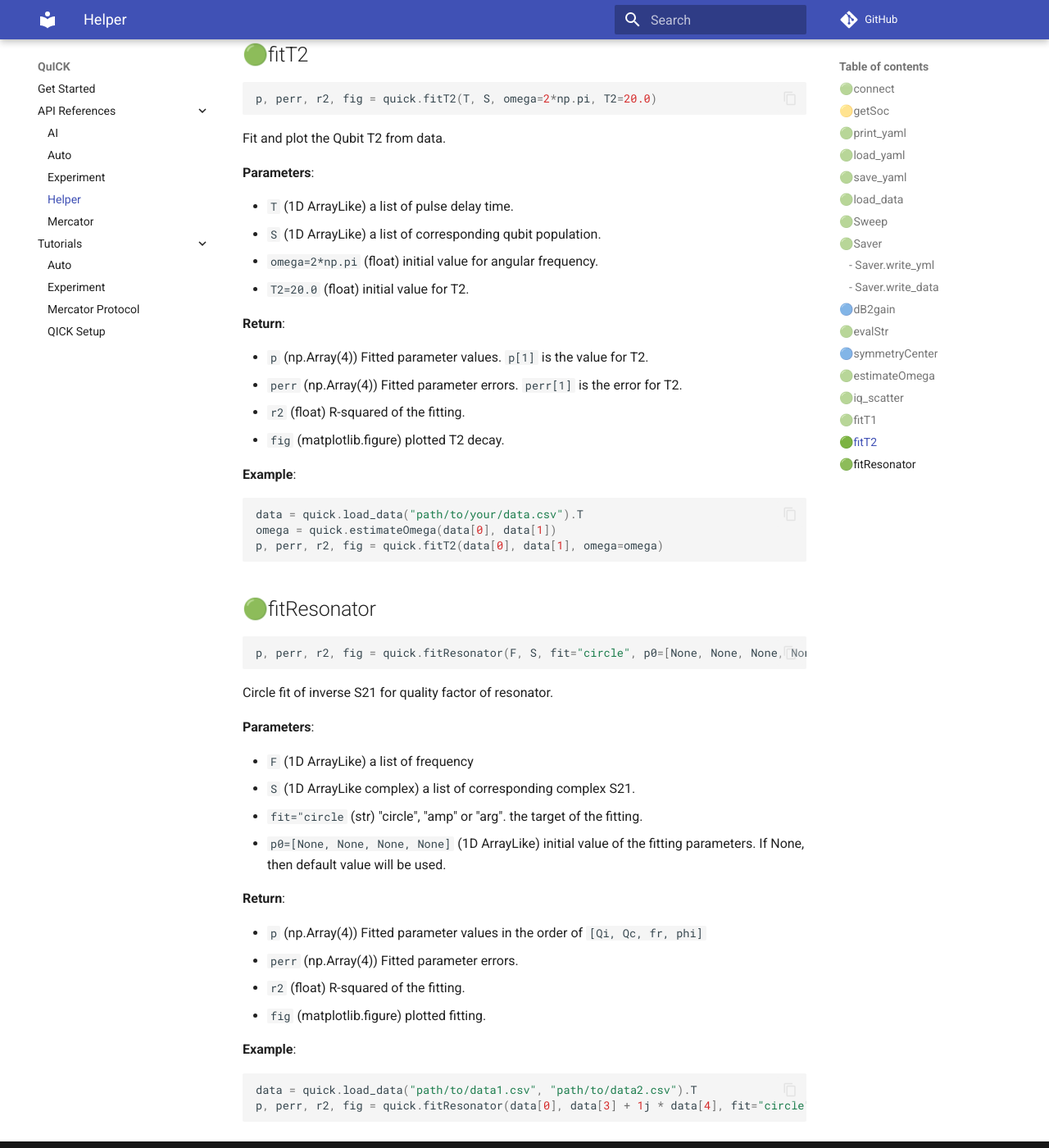
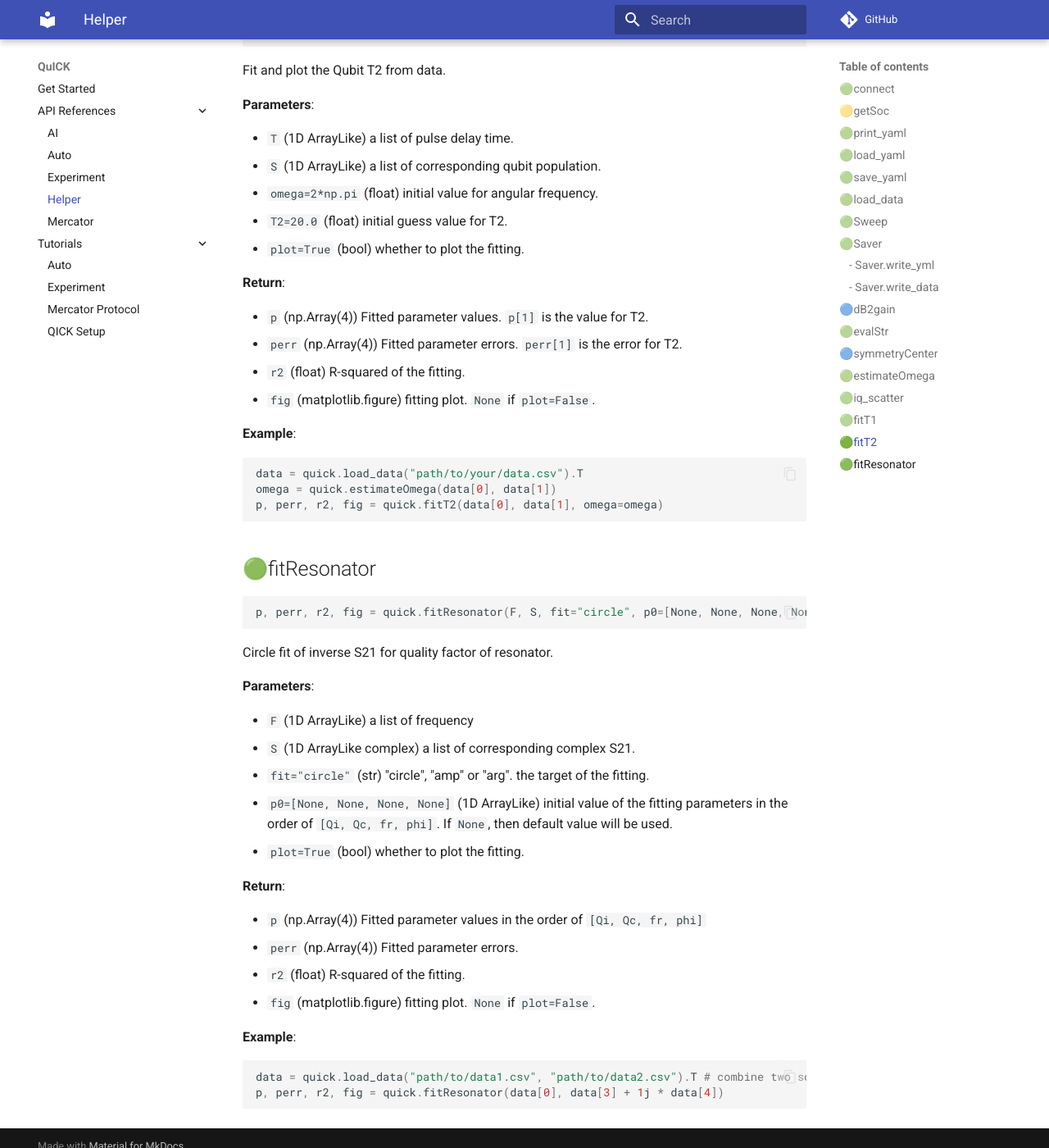
Before and after one commit to clelandlab/quick, an MkDocs documentation site: the page built from docs/API References/helper.md, in a window 1280 px wide and 1400 px high, scrolled down 7825 px. Shown: the whole window at 82% size. Built offline with MkDocs 1.6.1 and Material for MkDocs 9.7.7, drawn with Linux system fonts in a browser that asks for light colours; comment, search, counter and statistics services are not loaded; some of the changed text lies outside the part shown.

Commit message:
Add plot=bool flag on fitting functions

````diff
--- a/docs/API References/helper.md
+++ b/docs/API References/helper.md
@@ -309,7 +309,7 @@ Compute the center for 0-state and 1-state from measured data. Compute the visib
 ## 🟢fitT1
 
 ```python
-p, perr, r2, fig = quick.fitT1(T, S)
+p, perr, r2, fig = quick.fitT1(T, S, plot=True)
 ```
 
 Fit and plot the Qubit T1 from data.
@@ -318,25 +318,19 @@ Fit and plot the Qubit T1 from data.
 
 - `T` (1D ArrayLike) a list of pulse delay time.
 - `S` (1D ArrayLike) a list of corresponding qubit population.
+- `plot=True` (bool) whether to plot the fitting.
 
 **Return**:
 
 - `p` (np.Array(3)) Fitted parameter values. `p[1]` is the value for T1.
 - `perr` (np.Array(3)) Fitted parameter errors. `perr[1]` is the error for T1.
 - `r2` (float) R-squared of the fitting.
-- `fig` (matplotlib.figure) plotted T1 decay.
-
-**Example**:
-
-```python
-data = quick.load_data("path/to/your/data.csv").T
-p, perr, r2, fig = quick.fitT1(data[0], data[1])
-```
+- `fig` (matplotlib.figure) fitting plot. `None` if `plot=False`.
 
 ## 🟢fitT2
 
 ```python
-p, perr, r2, fig = quick.fitT2(T, S, omega=2*np.pi, T2=20.0)
+p, perr, r2, fig = quick.fitT2(T, S, omega=2*np.pi, T2=20.0, plot=True)
 ```
 
 Fit and plot the Qubit T2 from data.
@@ -346,14 +340,15 @@ Fit and plot the Qubit T2 from data.
 - `T` (1D ArrayLike) a list of pulse delay time.
 - `S` (1D ArrayLike) a list of corresponding qubit population.
 - `omega=2*np.pi` (float) initial value for angular frequency.
-- `T2=20.0` (float) initial value for T2.
+- `T2=20.0` (float) initial guess value for T2.
+- `plot=True` (bool) whether to plot the fitting.
 
 **Return**:
 
 - `p` (np.Array(4)) Fitted parameter values. `p[1]` is the value for T2.
 - `perr` (np.Array(4)) Fitted parameter errors. `perr[1]` is the error for T2.
 - `r2` (float) R-squared of the fitting.
-- `fig` (matplotlib.figure) plotted T2 decay.
+- `fig` (matplotlib.figure) fitting plot. `None` if `plot=False`.
 
 **Example**:
 
@@ -366,7 +361,7 @@ p, perr, r2, fig = quick.fitT2(data[0], data[1], omega=omega)
 ## 🟢fitResonator
 
 ```python
-p, perr, r2, fig = quick.fitResonator(F, S, fit="circle", p0=[None, None, None, None])
+p, perr, r2, fig = quick.fitResonator(F, S, fit="circle", p0=[None, None, None, None], plot=True)
 ```
 
 Circle fit of inverse S21 for quality factor of resonator.
@@ -375,19 +370,20 @@ Circle fit of inverse S21 for quality factor of resonator.
 
 - `F` (1D ArrayLike) a list of frequency
 - `S` (1D ArrayLike complex) a list of corresponding complex S21.
-- `fit="circle` (str) "circle", "amp" or "arg". the target of the fitting.
-- `p0=[None, None, None, None]` (1D ArrayLike) initial value of the fitting parameters. If None, then default value will be used.
+- `fit="circle"` (str) "circle", "amp" or "arg". the target of the fitting.
+- `p0=[None, None, None, None]` (1D ArrayLike) initial value of the fitting parameters in the order of `[Qi, Qc, fr, phi]`. If `None`, then default value will be used.
+- `plot=True` (bool) whether to plot the fitting.
 
 **Return**:
 
 - `p` (np.Array(4)) Fitted parameter values in the order of `[Qi, Qc, fr, phi]`
 - `perr` (np.Array(4)) Fitted parameter errors.
 - `r2` (float) R-squared of the fitting.
-- `fig` (matplotlib.figure) plotted fitting.
+- `fig` (matplotlib.figure) fitting plot. `None` if `plot=False`.
 
 **Example**:
 
 ```python
-data = quick.load_data("path/to/data1.csv", "path/to/data2.csv").T
-p, perr, r2, fig = quick.fitResonator(data[0], data[3] + 1j * data[4], fit="circle")
+data = quick.load_data("path/to/data1.csv", "path/to/data2.csv").T # combine two scan
+p, perr, r2, fig = quick.fitResonator(data[0], data[3] + 1j * data[4])
 ```
````
Also changed, not shown: 2 other files.
